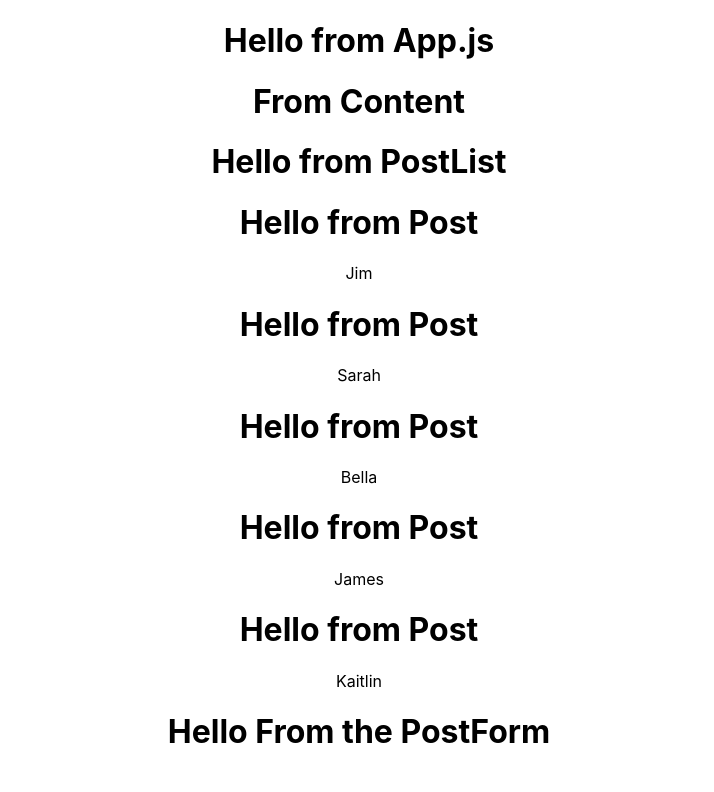
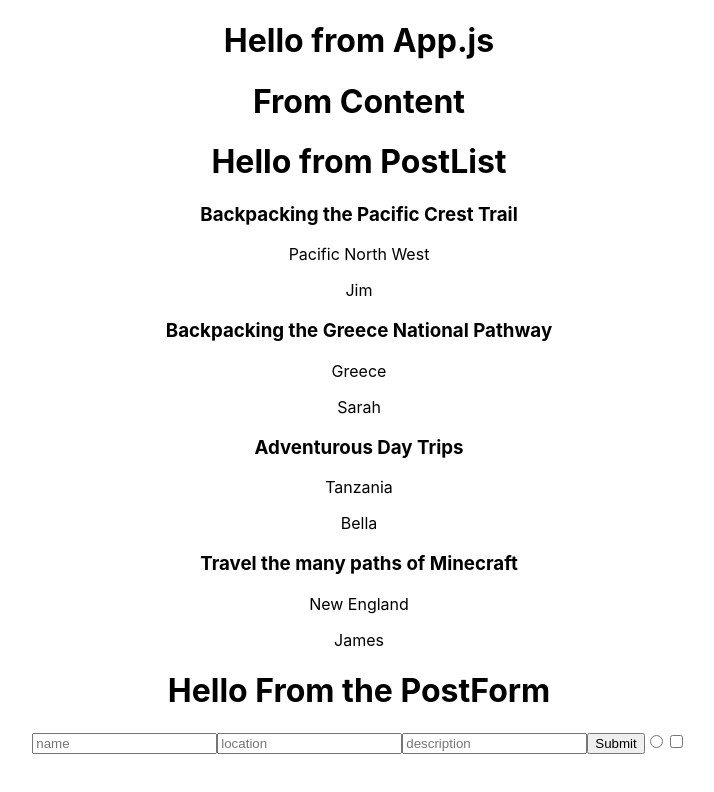
Before and after one commit to rileydevs/Guide-Post, a React (Create React App) app in the folder guide-post/: page / in a window 1280 px wide. Shown: the top 792 px of the page, without its empty margins (281-995 px from the left). Built offline with nearby package versions, Linux system fonts and the light colour scheme.

Commit message:
Added axios

```diff
--- a/guide-post/package.json
+++ b/guide-post/package.json
@@ -3,6 +3,7 @@
   "version": "0.1.0",
   "private": true,
   "dependencies": {
+    "axios": "^0.18.0",
     "react": "^16.8.6",
     "react-dom": "^16.8.6",
     "react-scripts": "3.0.0"
--- a/guide-post/src/components/Content.js
+++ b/guide-post/src/components/Content.js
@@ -1,11 +1,12 @@
 import React from 'react';
 import data from "../data";
+// import axios from 'axios';
 import PostList from './PostList';
 import PostForm from './PostForm';
 
 export default class Content extends React.Component {
-  constructor() {
-    super();
+  constructor(props) {
+    super(props);
     this.state = {
       data: []
     }
@@ -17,13 +18,30 @@ export default class Content extends React.Component {
     })
   }
 
+  addPost = post => {
+    const copiedList = this.state.data.slice();
+    const newPost = {
+      title: "",
+      id: 0,
+      name: "",
+      location: "",
+      duration: "",
+      description: "",
+      rating: 0
+
+    };
+    copiedList.push(newPost);
+    // BUILD OUR ITEM OBJECT
+    this.setState({ list: copiedList });
+  }
+
   render() {
     console.log(this.state);
     return (
       <div className="content">
         <h1>From Content</h1>
         <PostList data={data} />
-        <PostForm />
+        <PostForm addPost={this.addPost} />
       </div>
     )
   }
--- a/guide-post/src/components/Post.js
+++ b/guide-post/src/components/Post.js
@@ -2,9 +2,10 @@ import React from 'react';
 
 const Post = props => {
   console.log(props);
-  return(
+  return (
     <div className="post">
-      <h1>Hello from Post</h1>
+      <h3>{props.post.title}</h3>
+      <p>{props.post.location}</p>
       <p>{props.post.name}</p>
     </div>
   )
--- a/guide-post/src/components/PostForm.js
+++ b/guide-post/src/components/PostForm.js
@@ -1,7 +1,7 @@
 import React from 'react';
 
-export default class PostForm extends React.Component{
-    constructor(){
+export default class PostForm extends React.Component {
+    constructor() {
         super();
         this.state = {
             name: "",
@@ -12,10 +12,61 @@ export default class PostForm extends React.Component{
         }
     }
 
-    render(){
-        return(
-            <div>
+    submitNewPost = e => {
+        e.preventDefault();
+        this.props.addPost(this.state)
+
+        this.setState({
+            name: "",
+            location: "",
+            duration: "",
+            description: "",
+            rating: 0
+        })
+    }
+
+    handleChanges = e => {
+        this.setState({ [e.target.name]: e.target.value })
+    }
+
+    render() {
+        return (
+            <div className="postform">
                 <h1>Hello From the PostForm</h1>
+                <form onSubmit={this.submitNewPost}>
+                    <input
+                        onChange={this.handleChanges}
+                        type="text"
+                        name="name"
+                        value={this.state.name}
+                        placeholder="name"
+                    />
+                    <input
+                    onChange={this.handleChanges}
+                        type='text'
+                        name='location'
+                        value={this.state.location}
+                        placeholder='location'
+                    />
+                    <input
+                    onChange={this.handleChanges}
+                        type='text'
+                        name='description'
+                        value={this.state.description}
+                        placeholder='description'
+                    />
+                    <button type='submit'>Submit</button>
+                    <input
+                        type='radio'
+                        name='duration'
+                        placeholder='duration'
+                    />
+                    <input
+                        type='checkbox'
+                        name='rating'
+                        placeholder='rating'
+                    />
+                </form>
             </div>
         );
     }
--- a/guide-post/src/data.js
+++ b/guide-post/src/data.js
@@ -1,42 +1,38 @@
 const data = [
   {
+    title: "Backpacking the Pacific Crest Trail",
     id: 1,
     name: "Jim",
-    location: "",
+    location: "Pacific North West",
     duration: "",
-    description: "",
+    description: "Lorem ipsum dolor sit amet consectetur, adipisicing elit. Quo nihil officiis impedit praesentium. Nobis eveniet, tempora suscipit minus quo ipsa nulla nam, voluptatem, nemo aut veritatis saepe ipsum iure. At?",
     rating: 0
   },
   {
+    title: "Backpacking the Greece National Pathway",
     id: 2,
     name: "Sarah",
-    location: "",
+    location: "Greece",
     duration: "",
-    description: "",
+    description: "Lorem ipsum dolor sit amet consectetur, adipisicing elit. Quo nihil officiis impedit praesentium. Nobis eveniet, tempora suscipit minus quo ipsa nulla nam, voluptatem, nemo aut veritatis saepe ipsum iure. At?",
     rating: 0
   },
   {
+    title: "Adventurous Day Trips",
     id: 3,
     name: "Bella",
-    location: "",
+    location: "Tanzania",
     duration: "",
-    description: "",
+    description: "Lorem ipsum dolor sit amet consectetur, adipisicing elit. Quo nihil officiis impedit praesentium. Nobis eveniet, tempora suscipit minus quo ipsa nulla nam, voluptatem, nemo aut veritatis saepe ipsum iure. At?",
     rating: 0
   },
   {
+    title: "Travel the many paths of Minecraft",
     id: 4,
     name: "James",
-    location: "",
+    location: "New England",
     duration: "",
-    description: "",
-    rating: 0
-  },
-  {
-    id: 5,
-    name: "Kaitlin",
-    location: "",
-    duration: "",
-    description: "",
+    description: "Lorem ipsum dolor sit amet consectetur, adipisicing elit. Quo nihil officiis impedit praesentium. Nobis eveniet, tempora suscipit minus quo ipsa nulla nam, voluptatem, nemo aut veritatis saepe ipsum iure. At?",
     rating: 0
   }
 ];
```
Also changed, not shown: 1 other file (tests, documents, lock files or other folders).
